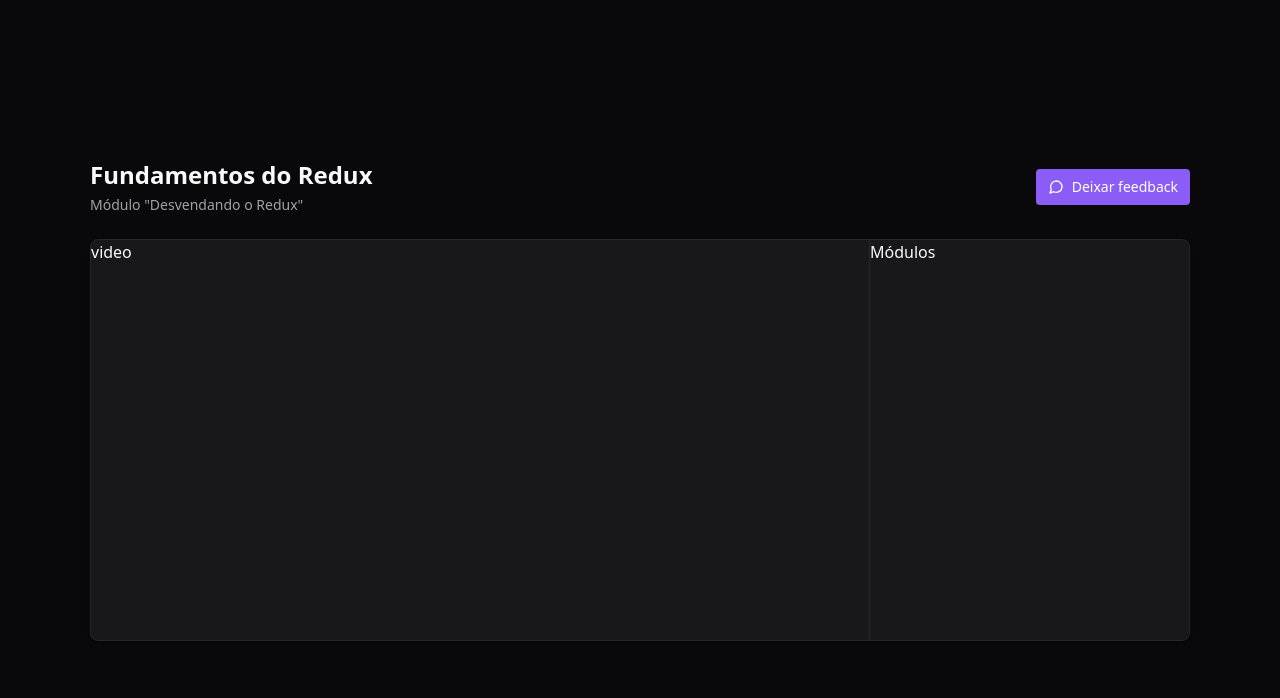
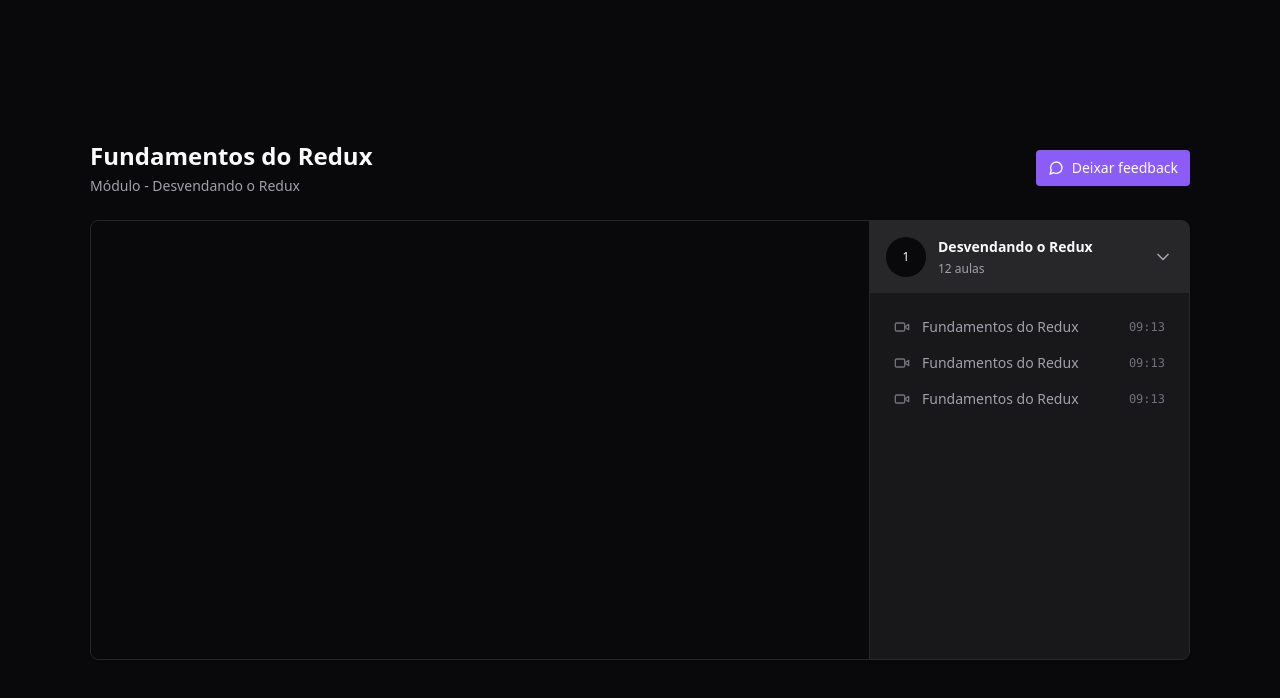
Before and after one commit to Azanniel/react-redux-zustand, a React (Vite) app: page / in a window 1280 px wide. Shown: the top 698 px of the page. Built offline with nearby package versions, Linux system fonts and the light colour scheme.

Commit message:
🚧 add player ui

```diff
--- a/package.json
+++ b/package.json
@@ -15,6 +15,7 @@
     "lucide-react": "^0.258.0",
     "react": "^18.2.0",
     "react-dom": "^18.2.0",
+    "react-player": "^2.12.0",
     "react-redux": "^8.1.1"
   },
   "devDependencies": {
--- a/src/pages/Player.tsx
+++ b/src/pages/Player.tsx
@@ -1,5 +1,5 @@
-/* eslint-disable react/no-unescaped-entities */
-import { MessageCircle } from 'lucide-react'
+import { ChevronDown, MessageCircle, Video } from 'lucide-react'
+import ReactPlayer from 'react-player'
 
 export function Player() {
   return (
@@ -10,7 +10,7 @@
           <div className="flex flex-col gap-1">
             <h1 className="text-2xl font-bold">Fundamentos do Redux</h1>
             <span className="text-sm text-zinc-400">
-              Módulo "Desvendando o Redux"
+              Módulo - Desvendando o Redux
             </span>
           </div>
 
@@ -21,10 +21,58 @@
         </div>
 
         <main className="relative flex overflow-hidden rounded-lg border border-zinc-800 bg-zinc-900 shadow">
-          <div className="flex-1">video</div>
+          <div className="flex-1">
+            <div className="aspect-video w-full bg-zinc-950">
+              <ReactPlayer
+                width="100%"
+                height="100%"
+                controls
+                url="https://www.youtube.com/watch?v=oPOKpSFqy-I"
+              />
+            </div>
+          </div>
 
-          <aside className="h-[400px] w-80 border-l border-zinc-800 bg-zinc-900">
-            Módulos
+          <aside className="w-80 border-l border-zinc-800 bg-zinc-900">
+            <div>
+              <button className="flex w-full items-center gap-3 bg-zinc-800 p-4">
+                <div className="flex h-10 w-10 items-center justify-center rounded-full bg-zinc-950 text-xs">
+                  1
+                </div>
+
+                <div className="flex flex-col gap-1 text-left">
+                  <strong className="text-sm">Desvendando o Redux</strong>
+                  <span className="text-xs text-zinc-400">12 aulas</span>
+                </div>
+
+                <ChevronDown className="ml-auto h-5 w-5 text-zinc-400" />
+              </button>
+
+              <nav className="relative flex flex-col gap-4 p-6">
+                <button className="flex items-center gap-3 text-sm text-zinc-400">
+                  <Video className="h-4 w-4 text-zinc-500" />
+                  <span>Fundamentos do Redux</span>
+                  <span className="ml-auto font-mono text-xs text-zinc-500">
+                    09:13
+                  </span>
+                </button>
+
+                <button className="flex items-center gap-3 text-sm text-zinc-400">
+                  <Video className="h-4 w-4 text-zinc-500" />
+                  <span>Fundamentos do Redux</span>
+                  <span className="ml-auto font-mono text-xs text-zinc-500">
+                    09:13
+                  </span>
+                </button>
+
+                <button className="flex items-center gap-3 text-sm text-zinc-400">
+                  <Video className="h-4 w-4 text-zinc-500" />
+                  <span>Fundamentos do Redux</span>
+                  <span className="ml-auto font-mono text-xs text-zinc-500">
+                    09:13
+                  </span>
+                </button>
+              </nav>
+            </div>
           </aside>
         </main>
       </div>
```
Also changed, not shown: 1 other file (tests, documents, lock files or other folders).
